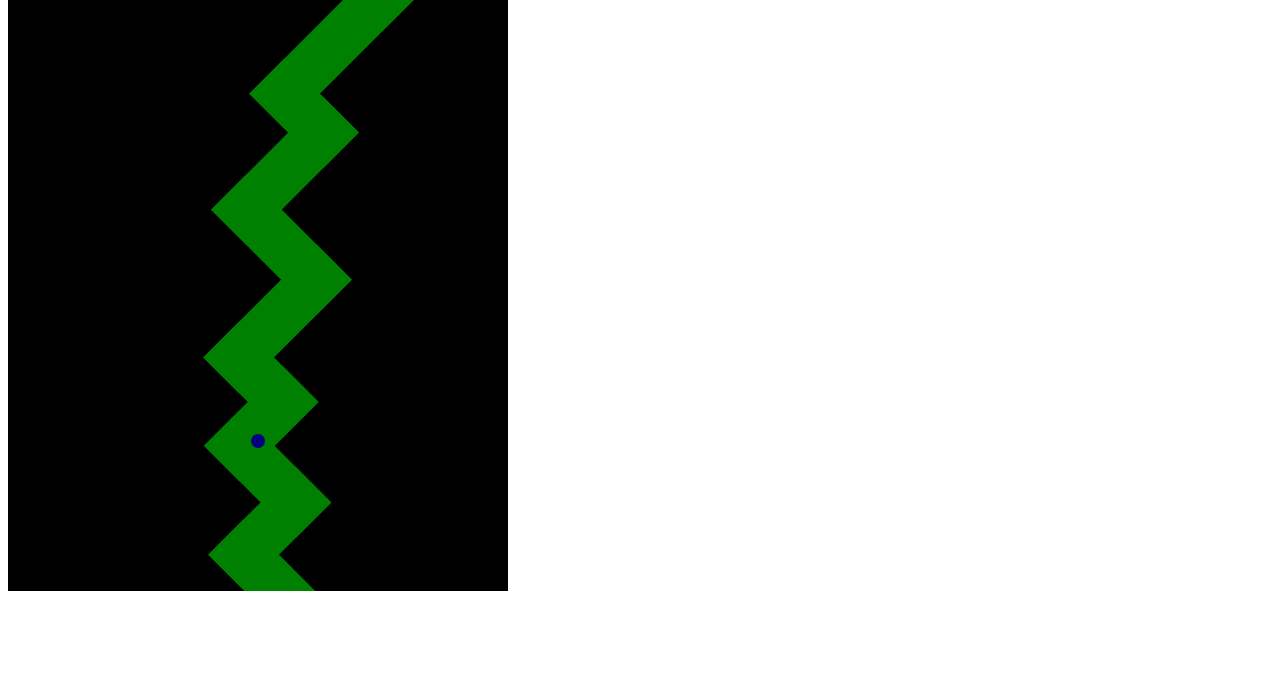
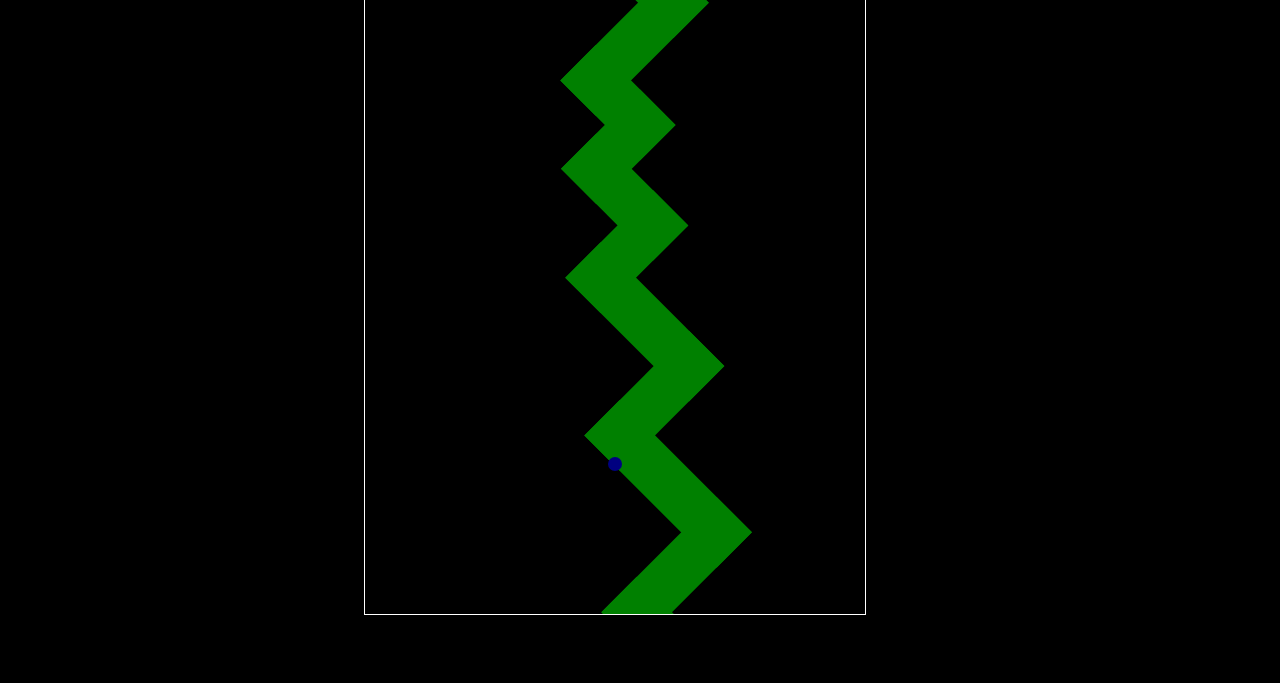
Before and after one commit to miketu926/Z-Ball, a website built with webpack: page index.html in a window 1280 px wide. Shown: the part 117-800 px from the top of the page. Built offline with Linux system fonts and the light colour scheme.

Commit message:
Added CSS

```diff
--- a/assets/zball.css
+++ b/assets/zball.css
@@ -0,0 +1,82 @@
+html, body, div, span, applet, object, iframe,
+h1, h2, h3, h4, h5, h6, p, blockquote, pre,
+a, abbr, acronym, address, big, cite, code,
+del, dfn, em, img, ins, kbd, q, s, samp,
+small, strike, strong, sub, sup, tt, var,
+b, u, i, center,
+dl, dt, dd, ol, ul, li,
+fieldset, form, label, legend,
+table, caption, tbody, tfoot, thead, tr, th, td,
+article, aside, canvas, details, embed,
+figure, figcaption, footer, header, hgroup,
+menu, nav, output, ruby, section, summary,
+time, mark, audio, video {
+  margin: 0;
+  padding: 0;
+  border: 0;
+  outline: 0;
+  font: inherit;
+  color: inherit;
+  font-weight: inherit;
+  font-style: inherit;
+  font-size: 100%;
+  font-family: inherit;
+	vertical-align: baseline;
+  text-align: inherit;
+  text-decoration: inherit;
+  vertical-align: inherit;
+	background: transparent;
+	list-style: none;
+}
+
+* {
+	box-sizing: border-box;
+}
+
+.font-white {
+  color: white;
+  font-size: 30px;
+}
+
+.background {
+  width: auto;
+  height: 100%;
+  justify-content: center;
+  background-color: black;
+  /* background-color: navy; */
+}
+
+.flex {
+  display: flex;
+}
+
+.center-col {
+  align-items: center;
+}
+
+.center-row {
+  justify-items: center;
+  justify-content: space-evenly;
+}
+
+.flex-col {
+  flex-direction: column;
+}
+
+.flex-row {
+  flex-direction: row;
+}
+
+.main {
+  width: 500px;
+  height: 100vh;
+}
+
+.contact {
+  justify-content: space-evenly;
+}
+
+canvas {
+  border: 1px solid white;
+  margin-top: 30px;
+}
--- a/index.html
+++ b/index.html
@@ -6,12 +6,32 @@
   <meta http-equiv="X-UA-Compatible" content="ie=edge">
   <title>Z-Ball</title>
 
+  <link rel="stylesheet" type="text/css" href="./assets/zball.css">
+
 </head>
 
 <body>
-  <canvas id='background-layer'></canvas>
-  <canvas id='player-layer'></canvas>
+
+  <div class='flex background flex-row center-row'>
+
+    <div class='font-white'>
+      <h1 class='title font-white'>Z BALL</h1>
+    </div>
+
+      <div class='main flex flex-col center-col'>
+        <canvas id='background-layer'></canvas>
+      </div>
+
+    <div class='font-white'>
+      <div>GITHUB</div>
+      <div>PERSONAL</div>
+      <div>LINKEDIN</div>
+    </div>
+
+  </div>
+
   <script src="./dist/bundle.js"></script>
+
 </body>
 
 </html>
--- a/src/game.js
+++ b/src/game.js
@@ -5,7 +5,7 @@ import StartLane from './start_lane';
 class Game {
   constructor(ctx) {
     this.ctx = ctx;
-    this.moveSpeed = 4;
+    this.moveSpeed = 3;
     this.turn = 'right'; // starts off with right zig, then alternates
     this.pieces = []; // new instances of LeftZig and RightZig gets accumulated
     this.score = 0; // score by action (spacebar or click)
--- a/src/index.js
+++ b/src/index.js
@@ -6,10 +6,6 @@ document.addEventListener("DOMContentLoaded", () => {
   ctx.canvas.width = 500;
   ctx.canvas.height = 700;
 
-  const playerCtx = document.getElementById("player-layer").getContext('2d');
-  playerCtx.canvas.width = 500;
-  playerCtx.canvas.height = 700;
-
   let game = new Game(ctx);
   let player = new Player(ctx, game.moveSpeed);
 
@@ -17,20 +13,22 @@ document.addEventListener("DOMContentLoaded", () => {
   window.pieces = game.pieces;
   window.player = player;
   window.ctx = ctx;
-  window.playerCtx = playerCtx;
 
   ctx.canvas.addEventListener("click", clickHandler);
-  // ctx.canvas.addEventListener("keyup", clickHandler); // for spacebar
+  window.addEventListener("keyup", clickHandler);
 
   function clickHandler(e) {
-    // if (e.keyCode == 32 || e.type === 'click') {  to implement for spacebar
+    if (e.keyCode === 32 || e.type === 'click') {
       if (player.clicked === "right") {
         player.clicked = "left";
+        game.score += 1;
       } else {
         player.clicked = "right";
+        game.score += 1;
       }
-    // }
     }
+  }
+
   game.generateBackground();
   game.StartLane.draw();
 
@@ -60,33 +58,28 @@ document.addEventListener("DOMContentLoaded", () => {
       player.moveLeft();
     }
 
-
     if (game.ctx.getImageData(player.x + player.a - 1, player.y - player.a - 1, 1, 1).data[0] == 0 &&
         game.ctx.getImageData(player.x + player.a - 1, player.y - player.a - 1, 1, 1).data[1] == 0 &&
         game.ctx.getImageData(player.x + player.a - 1, player.y - player.a - 1, 1, 1).data[2] == 0 ) {
-          // alert("game over");
       window.location.reload();
-        // cancelAnimationFrame(run);
     } else if (game.ctx.getImageData(player.x + player.a - 1, player.y + player.a - 1, 1, 1).data[0] == 0 &&
       game.ctx.getImageData(player.x + player.a - 1, player.y + player.a - 1, 1, 1).data[1] == 0 &&
       game.ctx.getImageData(player.x + player.a - 1, player.y + player.a - 1, 1, 1).data[2] == 0) {
-          // alert("game over");
       window.location.reload();
-      // cancelAnimationFrame(run);
     } else if (game.ctx.getImageData(player.x - player.a - 1, player.y + player.a - 1, 1, 1).data[0] == 0 &&
       game.ctx.getImageData(player.x - player.a - 1, player.y + player.a - 1, 1, 1).data[1] == 0 &&
       game.ctx.getImageData(player.x - player.a - 1, player.y + player.a - 1, 1, 1).data[2] == 0) {
-          // alert("game over");
       window.location.reload();
-      // cancelAnimationFrame(run);
     } else if (game.ctx.getImageData(player.x - player.a - 1, player.y - player.a - 1, 1, 1).data[0] == 0 &&
       game.ctx.getImageData(player.x - player.a - 1, player.y - player.a - 1, 1, 1).data[1] == 0 &&
       game.ctx.getImageData(player.x - player.a - 1, player.y - player.a - 1, 1, 1).data[2] == 0) {
-          // alert("game over");
       window.location.reload();
-      // cancelAnimationFrame(run);
     }
 
+    game.ctx.font = '40px Arial';
+    game.ctx.fillStyle = "white";
+    game.ctx.textAlign = "center";
+    game.ctx.fillText(`${game.score}`, game.ctx.canvas.width/2, 40);
 
     requestAnimationFrame(runGame);
   }
```
Also changed, not shown: dist/bundle.js, 1 other file. Lines whose indentation alone changed are shown as unchanged.
